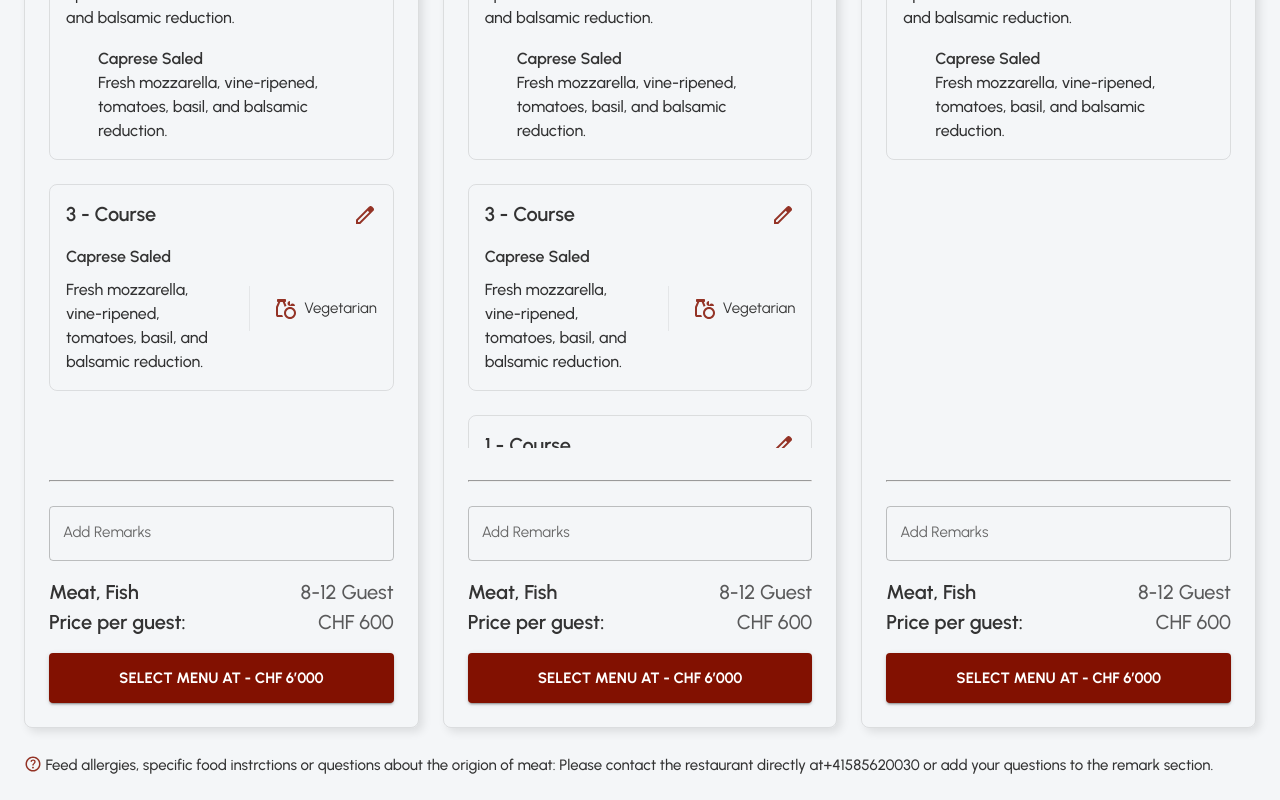
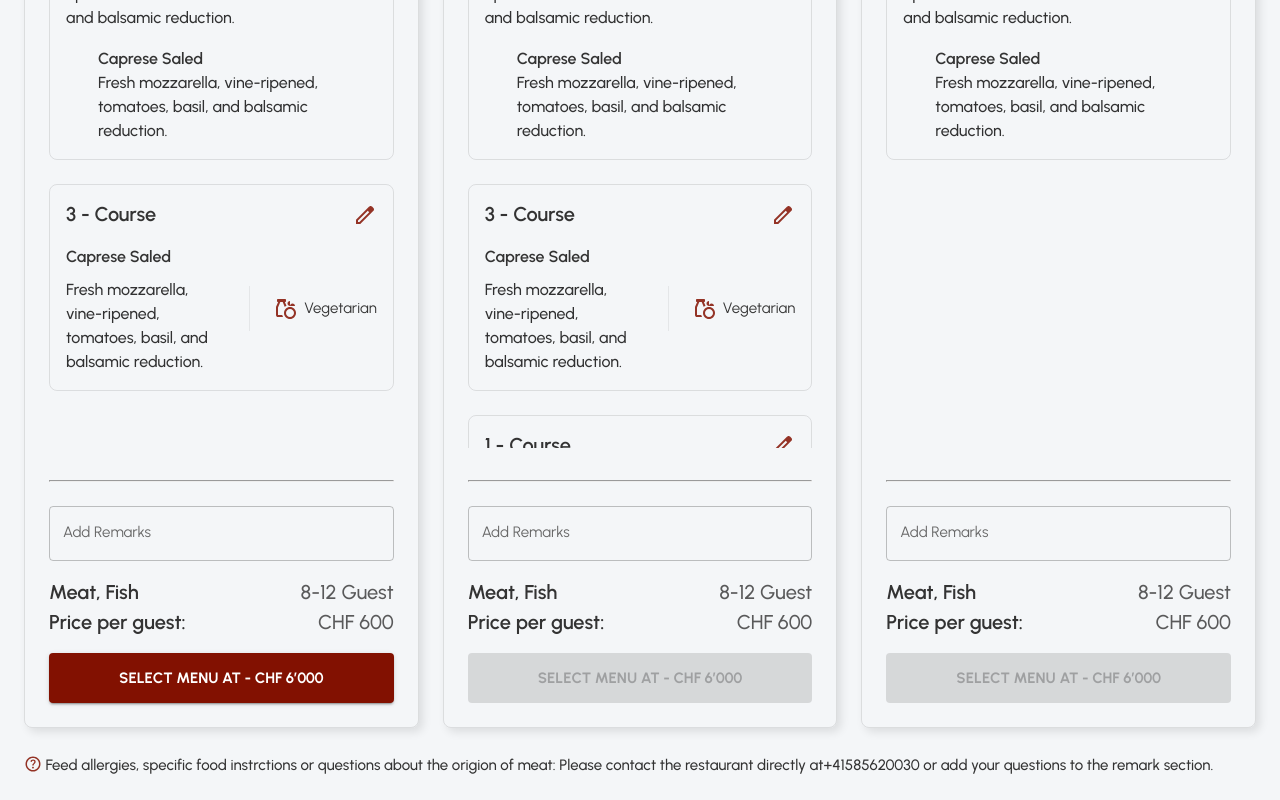
Before and after one commit to rafuj/gastro, a Next.js app: page / in a window 1280 px wide. Shown: the part 772-1572 px from the top of the page. Built offline with nearby package versions, Linux system fonts and the light colour scheme.

Commit message:
2nd commit

```diff
--- a/src/page-component/components/MenuContent.jsx
+++ b/src/page-component/components/MenuContent.jsx
@@ -203,6 +203,7 @@ export const MenuContent = () => {
 										width: "100%",
 										mt: 2,
 									}}
+									disabled={!item.status}
 								>
 									Select Menu at - CHF 6’000
 								</Button>
```
